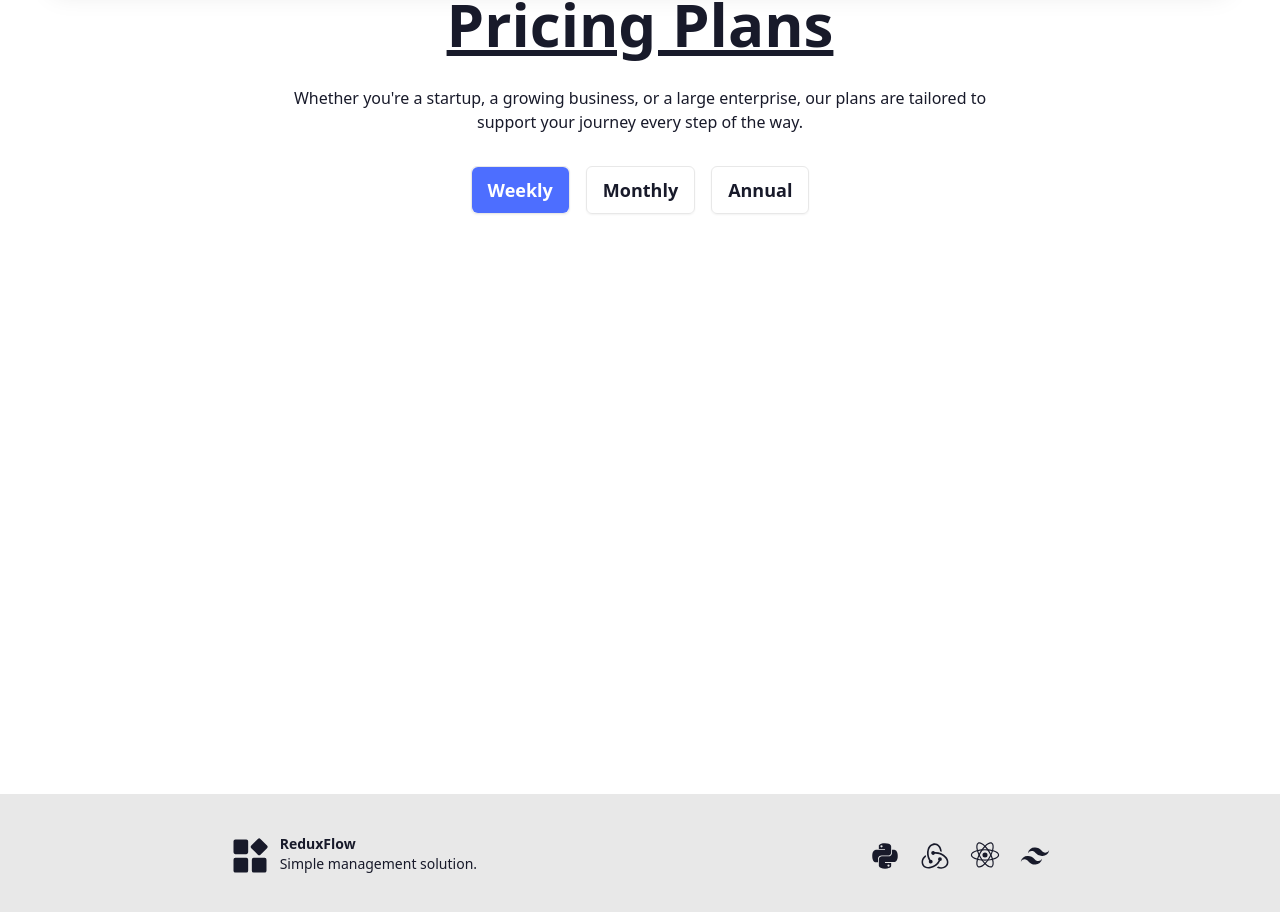
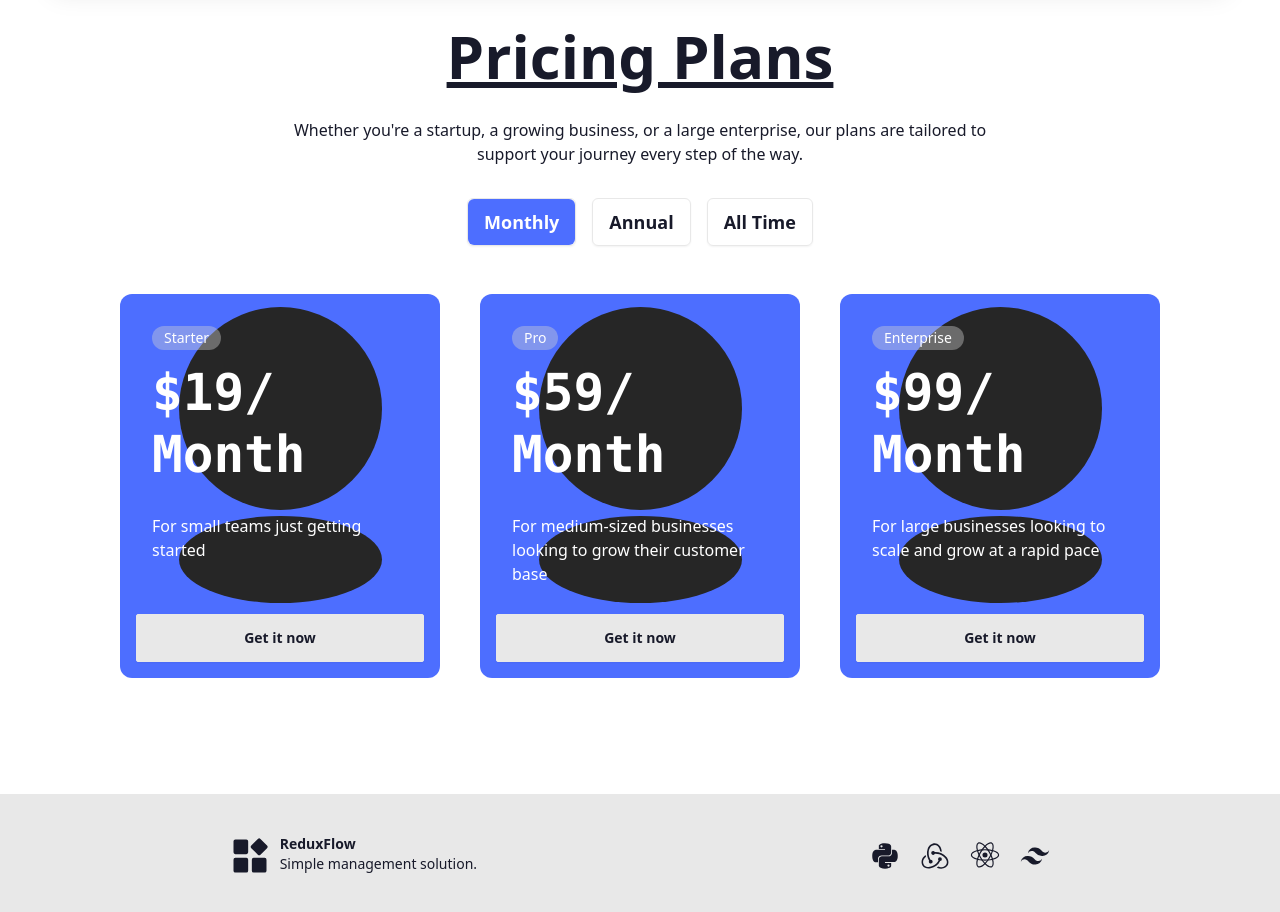
Before and after one commit to GabrielEger2/ReduxFlow-Analytics, a React (Vite) app in the folder client/: page / in a window 1280 px wide. Shown: the part 1820-2732 px from the top of the page. Built offline with nearby package versions, Linux system fonts and the light colour scheme.

Commit message:
feat: add pricing section

```diff
--- a/client/src/components/Home/Pricing.tsx
+++ b/client/src/components/Home/Pricing.tsx
@@ -1,16 +1,57 @@
+import { useState } from 'react'
+
 import AnimatedTabs from '../layout/AnimatedTabs'
+import PriceCard from '../layout/PriceCard'
+
+const tabs = ['Monthly', 'Annual', 'All Time']
+const cards = [
+  {
+    title: 'Starter',
+    priceMonthly: 19,
+    priceAnnual: 190,
+    priceAllTime: 1999,
+    text: 'For small teams just getting started',
+  },
+  {
+    title: 'Pro',
+    priceMonthly: 59,
+    priceAnnual: 399,
+    priceAllTime: 2999,
+    text: 'For medium-sized businesses looking to grow their customer base',
+  },
+  {
+    title: 'Enterprise',
+    priceMonthly: 99,
+    priceAnnual: 600,
+    priceAllTime: 2999,
+    text: 'For large businesses looking to scale and grow at a rapid pace',
+  },
+]
 
 const Pricing = () => {
+  const [selectedTab, setSelectedTab] = useState(tabs[0])
+
+  const handleTabSelect = (tab: string) => {
+    setSelectedTab(tab)
+  }
+
   return (
     <section className="flex justify-center">
-      <div className="flex flex-col items-center space-y-8">
+      <div className="flex flex-col items-center pt-8 lg:space-y-8">
         <h1 className="text-6xl underline font-bold">Pricing Plans</h1>
-        <p className="w-[700px] text-center">
+        <p className="w-[700px] text-center mt-10">
           Whether you&apos;re a startup, a growing business, or a large
           enterprise, our plans are tailored to support your journey every step
           of the way.
         </p>
-        <AnimatedTabs tabs={['Weekly', 'Monthly', 'Annual']} />
+        <div className="mt-4">
+          <AnimatedTabs tabs={tabs} onTabSelect={handleTabSelect} />
+        </div>
+        <div className="flex flex-col lg:flex-row justify-center lg:space-x-4">
+          <PriceCard cardData={cards[0]} selected={selectedTab} />
+          <PriceCard cardData={cards[1]} selected={selectedTab} />
+          <PriceCard cardData={cards[2]} selected={selectedTab} />
+        </div>
       </div>
     </section>
   )
--- a/client/src/components/layout/AnimatedTabs.tsx
+++ b/client/src/components/layout/AnimatedTabs.tsx
@@ -3,6 +3,7 @@ import { useState } from 'react'
 
 interface AnimatedTabsProps {
   tabs: string[]
+  onTabSelect: (selectedTab: string) => void
 }
 
 interface TabProps {
@@ -11,16 +12,20 @@ interface TabProps {
   setSelected: (text: string) => void
 }
 
-const AnimatedTabs: React.FC<AnimatedTabsProps> = ({ tabs }) => {
+const AnimatedTabs: React.FC<AnimatedTabsProps> = ({ tabs, onTabSelect }) => {
   const [selected, setSelected] = useState(tabs[0])
 
+  const handleTabSelect = (tab: string) => {
+    setSelected(tab)
+    onTabSelect(tab)
+  }
   return (
     <div className="px-4 flex items-center flex-wrap space-x-4">
       {tabs.map((tab) => (
         <Tab
           text={tab}
           selected={selected === tab}
-          setSelected={setSelected}
+          setSelected={handleTabSelect}
           key={tab}
         />
       ))}
--- /dev/null
+++ b/client/src/components/layout/PriceCard.tsx
@@ -0,0 +1,127 @@
+import { motion } from 'framer-motion'
+
+interface PriceCardProps {
+  cardData: {
+    priceMonthly: number
+    priceAnnual: number
+    priceAllTime: number
+    text: string
+    title: string
+  }
+  selected: string
+}
+
+const PriceCard: React.FC<PriceCardProps> = ({ cardData, selected }) => {
+  console.log(cardData)
+
+  return (
+    <section className="px-3 py-4">
+      <div className="mx-auto w-fit">
+        <motion.div
+          whileHover="hover"
+          transition={{
+            duration: 1,
+            ease: 'backInOut',
+          }}
+          variants={{
+            hover: {
+              scale: 1.05,
+            },
+          }}
+          className="relative h-96 w-80 shrink-0 overflow-hidden rounded-xl bg-primary p-8"
+        >
+          <div className="relative z-10 text-base-100">
+            <span className="mb-3 block w-fit rounded-full bg-base-300/40 px-3 py-0.5 text-sm font-light text-base-100">
+              {cardData.title}
+            </span>
+            <motion.span
+              initial={{ scale: 0.85 }}
+              variants={{
+                hover: {
+                  scale: 1,
+                },
+              }}
+              transition={{
+                duration: 1,
+                ease: 'backInOut',
+              }}
+              className="my-2 block origin-top-left font-mono text-6xl font-black leading-[1.2]"
+            >
+              $
+              {selected === 'Monthly'
+                ? cardData.priceMonthly
+                : selected === 'Annual'
+                  ? cardData.priceAnnual
+                  : selected === 'All Time'
+                    ? cardData.priceAllTime
+                    : 'error'}
+              /
+              <br />
+              Month
+            </motion.span>
+            <p>{cardData.text}</p>
+          </div>
+          <button className="absolute bottom-4 left-4 right-4 z-20 btn hover:bg-transparent hover:text-base-100 transition-all duration-500">
+            Get it now
+          </button>
+          <motion.svg
+            width="320"
+            height="384"
+            viewBox="0 0 320 384"
+            fill="none"
+            className="absolute inset-0 z-0"
+            variants={{
+              hover: {
+                scale: 1.5,
+              },
+            }}
+            transition={{
+              duration: 1,
+              ease: 'backInOut',
+            }}
+          >
+            <motion.circle
+              key={0}
+              variants={{
+                hover: {
+                  scaleY: 0.5,
+                  y: -25,
+                },
+              }}
+              transition={{
+                duration: 1,
+                ease: 'backInOut',
+                delay: 0.2,
+              }}
+              cx="160.5"
+              cy="114.5"
+              r="101.5"
+              fill="#262626"
+            />
+            <motion.ellipse
+              key={0}
+              variants={{
+                hover: {
+                  scaleY: 2.25,
+                  y: -25,
+                },
+              }}
+              transition={{
+                duration: 1,
+                ease: 'backInOut',
+                delay: 0.2,
+              }}
+              cx="160.5"
+              cy="265.5"
+              rx="101.5"
+              ry="43.5"
+              fill="#262626"
+            />
+          </motion.svg>
+        </motion.div>
+      </div>
+    </section>
+  )
+}
+
+export default PriceCard
```
